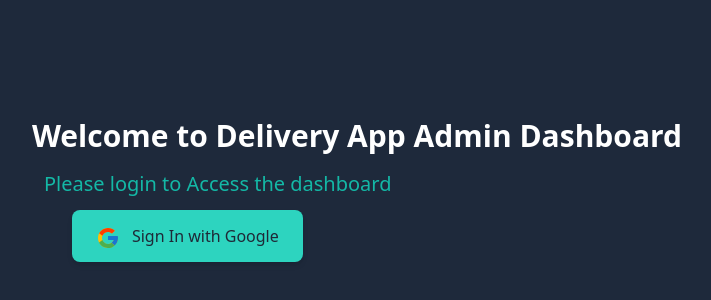
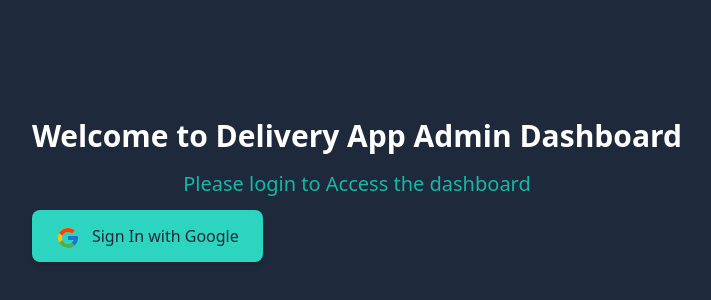
Before and after one commit to Usmaelabdureman/delivery-app-admin-dashboard, a Next.js app: page / in a window 1280 px wide. Shown: the part 210-510 px from the top of the page, without its empty margins (283-994 px from the left). Built offline with nearby package versions, Linux system fonts and the light colour scheme; no server answers.

Commit message:
added ui

```diff
--- a/components/Layout.js
+++ b/components/Layout.js
@@ -12,23 +12,27 @@ export default function Layout({ children }) {
   if (!session) {
     return (
       <div className="bg-slate-800 min-h-screen flex items-center justify-center">
-        <div className="">
+        <div className="text-center">
           <h1 className="text-3xl font-bold text-white mb-4">Welcome to Delivery App Admin Dashboard</h1>
-          <h2 className="text-xl m-3 text-teal-500 ">Please login to Access the dashboard</h2>
-          <button
+          <h2 className="text-xl m-3 text-teal-500">Please login to Access the dashboard</h2>
+        <div className="flex items-center">
+        <button
             onClick={() => signIn("google")}
-            className="bg-teal-400 row flex justify-center ml-10 items-center text-gray-800 px-6 py-3 rounded-lg  shadow-md hover:bg-gray-200 transition-colors duration-300"
+            className="bg-teal-400 flex items-center text-gray-800 px-6 py-3 rounded-lg shadow-md hover:bg-gray-200 transition-colors duration-300"
           >
-           <FcGoogle className="mt-1 text-2xl"/> <span className='ml-3'>Sign In with Google</span>
+            <FcGoogle className="mt-1 text-2xl" /> <span className="ml-3">Sign In with Google</span>
           </button>
+
         </div>
       </div>
+      </div>
     );
+
   }
 
   return (
     <div className="bg-bgGray min-h-screen">
-      <div className="block md:hidden flex items-center p-4">
+      <div className="md:hidden flex items-center p-4">
         <button onClick={() => setShowNav(true)}>
           <svg
             xmlns="http://www.w3.org/2000/svg"
```
